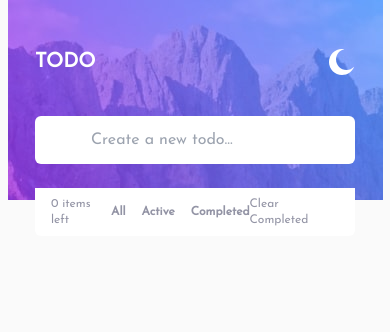
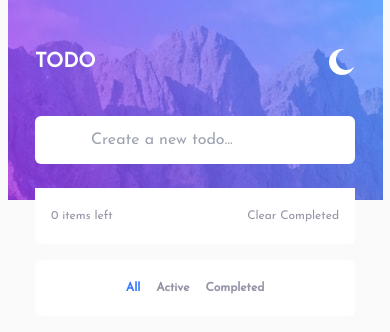
Before and after one commit to IngoGutwin/todo_app, a Vue app: page / in a window 390 px wide. Shown: the top 332 px of the page. Built offline with nearby package versions, Linux system fonts and the light colour scheme.

Commit message:
Add filter options

```diff
--- a/src/components/FilterBar.vue
+++ b/src/components/FilterBar.vue
@@ -1,27 +1,74 @@
 <template>
-    <div
-        class="filter-bar flex bg-white dark:bg-dark_theme-dark-blue-desaturated justify-between self-center xs:h-12 sm:h-16 px-4"
-    >
-        <p class="self-center items-left">
-            {{ `${itemsLeft} items left` }}
-        </p>
-
-        <div class="flex self-center font-bold">
-            <p class="filter-all">All</p>
-
-            <p class="px-4 filter-active">Active</p>
-
-            <p class="filter-completed">Completed</p>
+    <div class="filter-bar flex flex-wrap justify-between">
+        <div class="flex grow py-5 pl-4 rounded-bl-md sm:ortder1">
+            <p class="items-left">
+                {{ `${filterBar.itemsLeft} items left` }}
+            </p>
         </div>
 
-        <p class="self-center clear-completed">Clear Completed</p>
+        <div
+            class="flex justify-center grow font-bold p-5 xs:mt-4 xs:rounded-md order-3 sm:order-2 text-center"
+        >
+            <p
+                v-for="option in filterOptions"
+                :key="option"
+                :class="option.classes"
+                :aria-selected="option.filterOption"
+                @click.prevent="currentFilter(option.function)"
+            >
+                {{ `${option.function}` }}
+            </p>
+        </div>
+
+        <div class="grow flex justify-end py-5 pr-4 rounded-br-md sm:order-3">
+            <p class="clear-completed" @click="currentFilter('clearCompleted')">
+                Clear Completed
+            </p>
+        </div>
     </div>
 </template>
 
 <script>
 export default {
+    emits: ["currentFilter", "current-filter"],
     props: {
-        itemsLeft: { type: Number, required: true },
+        filterBar: { type: Object, required: true },
+    },
+    data() {
+        return {
+            filterOptions: [
+                {
+                    filterOption: true,
+                    classes: "filter-all",
+                    function: "All",
+                },
+                {
+                    filterOption: false,
+                    classes: "filter-active px-4",
+                    function: "Active",
+                },
+                {
+                    filterOption: false,
+                    classes: "filter-completed",
+                    function: "Completed",
+                },
+            ],
+        };
+    },
+    methods: {
+        currentFilter(option) {
+            if (option === "clearCompleted") {
+                this.$emit("currentFilter", option);
+            } else {
+                this.filterOptions.filter((item) => {
+                    if (item.function === option) {
+                        this.$emit("currentFilter", option);
+                        return (item.filterOption = true);
+                    }
+                    item.filterOption = false;
+                });
+            }
+        },
     },
 };
 </script>
@@ -37,7 +84,15 @@ export default {
 .items-left {
     @apply text-light_theme-grayish-blue-200 dark:text-dark_theme-grayish-blue-200;
 }
+
 .filter-bar {
     @apply rounded-b-md xs:text-xs sm:text-sm;
 }
+
+.filter-bar * {
+    @apply bg-white dark:bg-dark_theme-dark-blue-desaturated;
+}
+[aria-selected="true"] {
+    @apply text-bright-blue !important;
+}
 </style>
--- a/src/components/ToDoItem.vue
+++ b/src/components/ToDoItem.vue
@@ -1,12 +1,11 @@
 <template>
     <div
-        :class="classesItem"
-        class="group p-4 bg-white dark:bg-dark_theme-dark-blue-desaturated px-4 border-light_theme-grayish-blue-100 dark:border-dark_theme-grayish-blue-hover-200"
+        class="group p-4 todo-item flex justify-between self-center items-center border-b-2 rounded-t-md bg-white dark:bg-dark_theme-dark-blue-desaturated px-4 border-light_theme-grayish-blue-100 dark:border-dark_theme-grayish-blue-hover-200"
     >
         <CheckIcon
             :current-theme="currentTheme"
             :marked-to-do="item.done"
-            @click="checkToDo"
+            @click.prevent="checkToDo"
         />
 
         <p class="w-full px-4 break-all" :class="{ 'checked-todo': item.done }">
@@ -14,7 +13,7 @@
         </p>
 
         <CrossIcon
-            @click="deleteToDo"
+            @click.prevent="deleteToDo"
             class="lg:invisible group-hover:enabled:visible"
         />
     </div>
@@ -26,12 +25,6 @@ export default {
     props: {
         item: { type: Object, required: true },
         currentTheme: { type: String, required: true },
-    },
-    data() {
-        return {
-            classesItem:
-                "todo-item flex justify-between self-center items-center border-b-2",
-        };
     },
     methods: {
         checkToDo() {
@@ -45,9 +38,6 @@ export default {
 </script>
 
 <style scoped>
-.todo-item:nth-child(2) {
-    @apply rounded-t-md;
-}
 .checked-todo {
     @apply line-through text-dark_theme-grayish-blue dark:text-dark_theme-grayish-blue-200;
 }
--- a/src/components/ToDoListWrapper.vue
+++ b/src/components/ToDoListWrapper.vue
@@ -2,8 +2,9 @@
     <div>
         <UserInput @pass-item="passItem" />
 
+        <div>
             <ToDoItem
-            v-for="item in todoList"
+                v-for="item in outputList"
                 :key="item"
                 :item="item"
                 :current-theme="currentTheme"
@@ -11,8 +12,9 @@
                 @delete-to-do="deleteToDo"
             />
         </div>
+    </div>
 
-    <FilterBar :items-left="todoList.length" />
+    <FilterBar :filter-bar="filterBar" @current-filter="currentFilter" />
 </template>
 
 <script>
@@ -22,43 +24,110 @@ export default {
     },
     data() {
         return {
-            todoList: [],
+            outputList: [],
+            dataBase: [],
+            filterBar: {
                 itemsLeft: 0,
+                filterOption: "All",
+            },
         };
+    },
+    watch: {
+        outputList(newVal, oldVal) {
+            if (newVal !== oldVal) this.updateItemsLeft();
+        },
     },
     methods: {
         passItem(item) {
-            this.todoList.push({
-                number: this.todoList.length + 1,
+            this.dataBase.push({
+                number: this.generateItemNumber(),
                 done: false,
                 name: item,
             });
+            this.currentFilter(this.filterBar.filterOption);
         },
-        checkToDo(toDoNumber) {
-            this.todoList = this.todoList.filter((item) => {
-                if (item.number === toDoNumber) {
+        generateItemNumber() {
+            const chars =
+                "abcdefghijklmnopqrstuvwxyzABCDEFGHIJKLMNOPQRSTUVWXYZ0123456789!@#$%^&*()";
+            let result = "";
+            let randomNb = Math.floor(Math.random() * chars.length);
+            if (randomNb === 0 || randomNb > chars.length) {
+                return this.generateItemNumber();
+            } else {
+                for (let i = 0; i < 8; i++) {
+                    result += chars.charAt(
+                        Math.floor(Math.random() * randomNb)
+                    );
+                }
+                console.log(result);
+                return result;
+            }
+        },
+        updateItemsLeft() {
+            this.filterBar.itemsLeft = this.sortTheList("Active").length;
+            //console.log(`database length ${this.dataBase.length}`);
+            //console.log(`updateItemsLeft ${this.filterBar.itemsLeft}`);
+        },
+        currentFilter(option) {
+            if (option === "All") {
+                this.outputList = [...this.dataBase];
+                this.filterBar.filterOption = option;
+                return;
+            } else if (option === "clearCompleted") {
+                this.dataBase = [...this.sortTheList("Active")];
+                this.outputList = [...this.dataBase];
+                this.currentFilter(this.filterBar.filterOption);
+                return;
+            } else {
+                this.filterBar.filterOption = option;
+                this.outputList = [...this.sortTheList(option)];
+                return;
+            }
+        },
+        sortTheList(filter) {
+            const sortedList = this.dataBase.filter((item) => {
+                if (filter === "Active") {
+                    if (item.done === false) {
+                        return item;
+                    }
+                } else if (filter === "Completed") {
+                    if (item.done === true) {
+                        return item;
+                    }
+                }
+            });
+            return sortedList;
+        },
+        findItem(number, instruction) {
+            return this.dataBase.find((item) => {
+                if (item.number === number) {
+                    if (instruction === "check") {
                         if (item.done === false) {
                             item.done = true;
-                        return item;
+                            return;
                         } else if (item.done === true) {
                             item.done = false;
-                        return item;
+                            return;
                         }
-                    return item;
                     }
-                return item;
-            });
-        },
-        deleteToDo(toDoNumber) {
-            let itemNumber = 1;
-            this.todoList = this.todoList.filter((item) => {
-                if (item.number !== toDoNumber) {
-                    item.number = itemNumber;
-                    itemNumber++;
                     return item;
                 }
             });
         },
+        checkToDo(checkItem) {
+            let instruction = "check";
+            this.findItem(checkItem, instruction);
+            this.updateItemsLeft();
+            return;
+        },
+        deleteToDo(deleteItem) {
+            const itemIndex = this.dataBase.indexOf(this.findItem(deleteItem));
+            console.log(itemIndex);
+            this.dataBase.splice(itemIndex, 1);
+            this.currentFilter(this.filterBar.filterOption);
+            this.updateItemsLeft();
+            return;
+        },
     },
 };
 </script>
--- a/src/components/UserInput.vue
+++ b/src/components/UserInput.vue
@@ -27,7 +27,7 @@
 
 <script>
 export default {
-    emits: ["passItem"],
+    emits: ["passItem", "pass-item"],
     data() {
         return {
             classes: "empty-field",
```
Lines whose indentation alone changed are shown as unchanged.
